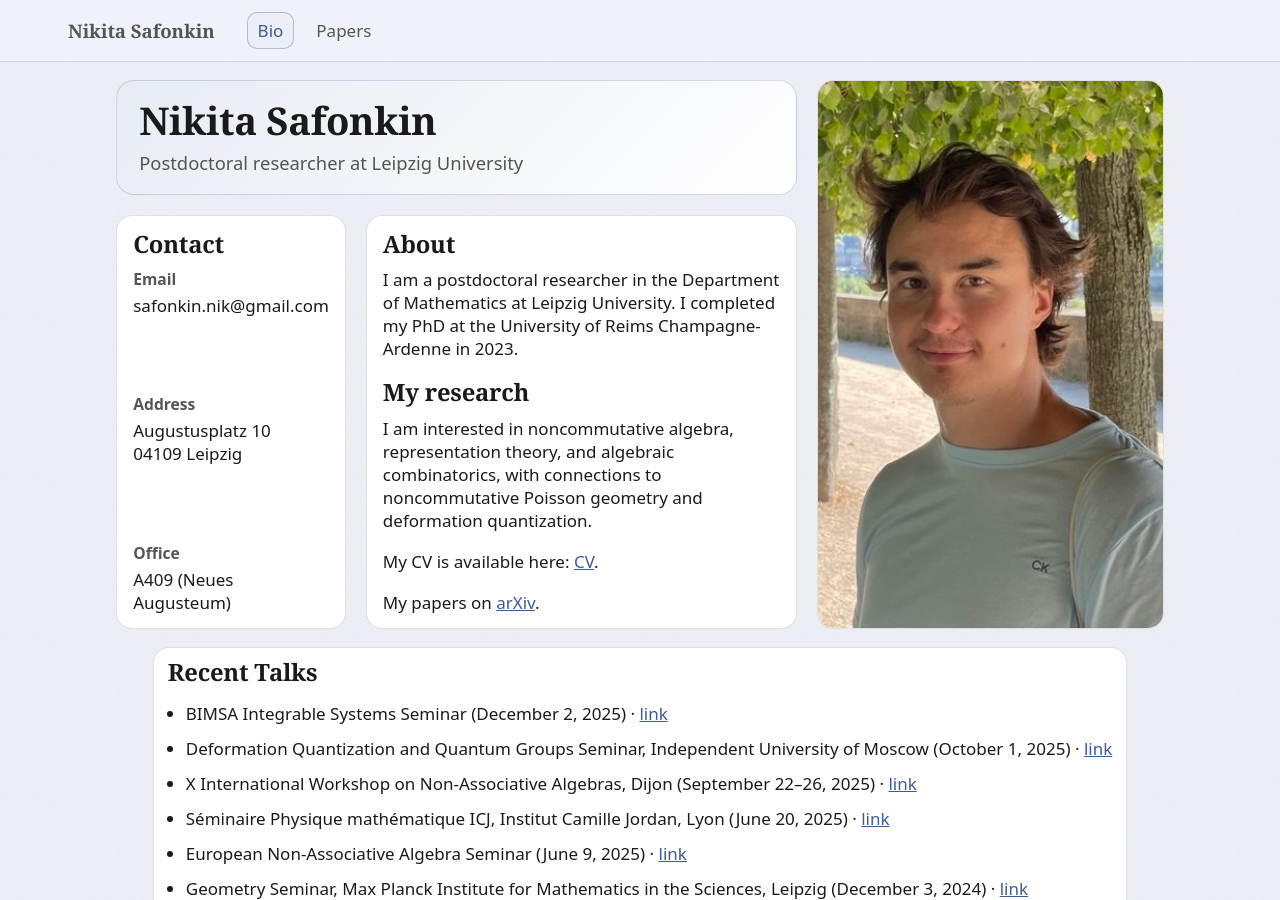
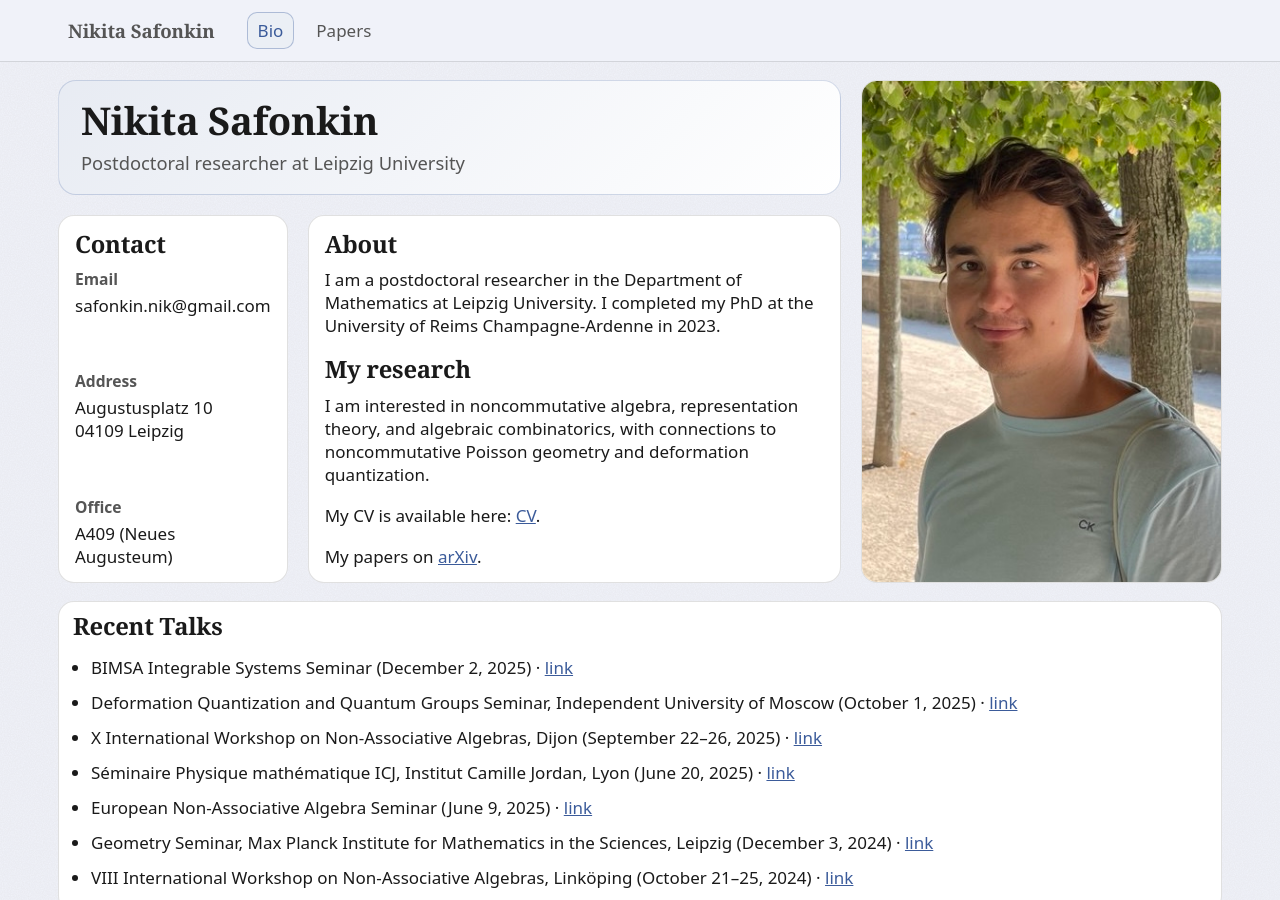
Before and after one commit to n-safonkin/n-safonkin.github.io, a Jekyll site: the page built from index.html, in a window 1280 px wide. Built offline with Jekyll 4.4.1, drawn with Linux system fonts in a browser that asks for light colours.

Commit message:
Bio: shrink photo column to ~0.9× while widening contact/about
Reverts the 90% grid-wide scale and instead narrows just the photo
column:

- grid-template-columns: 0.62fr 1.55fr 1.25fr → 0.62fr 1.55fr 1.05fr
- Photo column goes from ~36.5% to ~32.6% of grid width (≈0.89×)
- Contact column: ~18.1% → ~19.3% (slightly wider)
- About column: ~45.3% → ~48.1% (slightly wider)

Hero (spans contact+about) gets the same widening; talks card returns
to its natural full width. Fonts unchanged.

Verified locally via jekyll serve.

Co-Authored-By: Claude Opus 4.7 (1M context) <noreply@anthropic.com>

```diff
--- a/assets/index.css
+++ b/assets/index.css
@@ -1,13 +1,10 @@
 /* ====== Desktop layout: hero hero photo / contact about photo ====== */
 .home-layout{
   margin-top: 0;
-  /* Scale the whole bio grid to ~90% of the wrap so the photo & cards
-     are visually smaller and the page fits without scrolling. */
-  max-width: 90%;
-  margin-left: auto;
-  margin-right: auto;
   display: grid;
-  grid-template-columns: 0.62fr 1.55fr 1.25fr;
+  /* Photo column shrunk from 1.25fr → 1.05fr (≈ 0.9× its previous width).
+     The freed space flows into the contact and about columns. */
+  grid-template-columns: 0.62fr 1.55fr 1.05fr;
   grid-template-rows: auto 1fr;
   gap: 20px;
   align-items: stretch;
@@ -18,9 +15,6 @@
 
 .home-layout + .card{
   margin-top: 18px;
-  max-width: 90%;
-  margin-left: auto;
-  margin-right: auto;
 }
 
 .hero-home{ grid-area: hero; }
```
